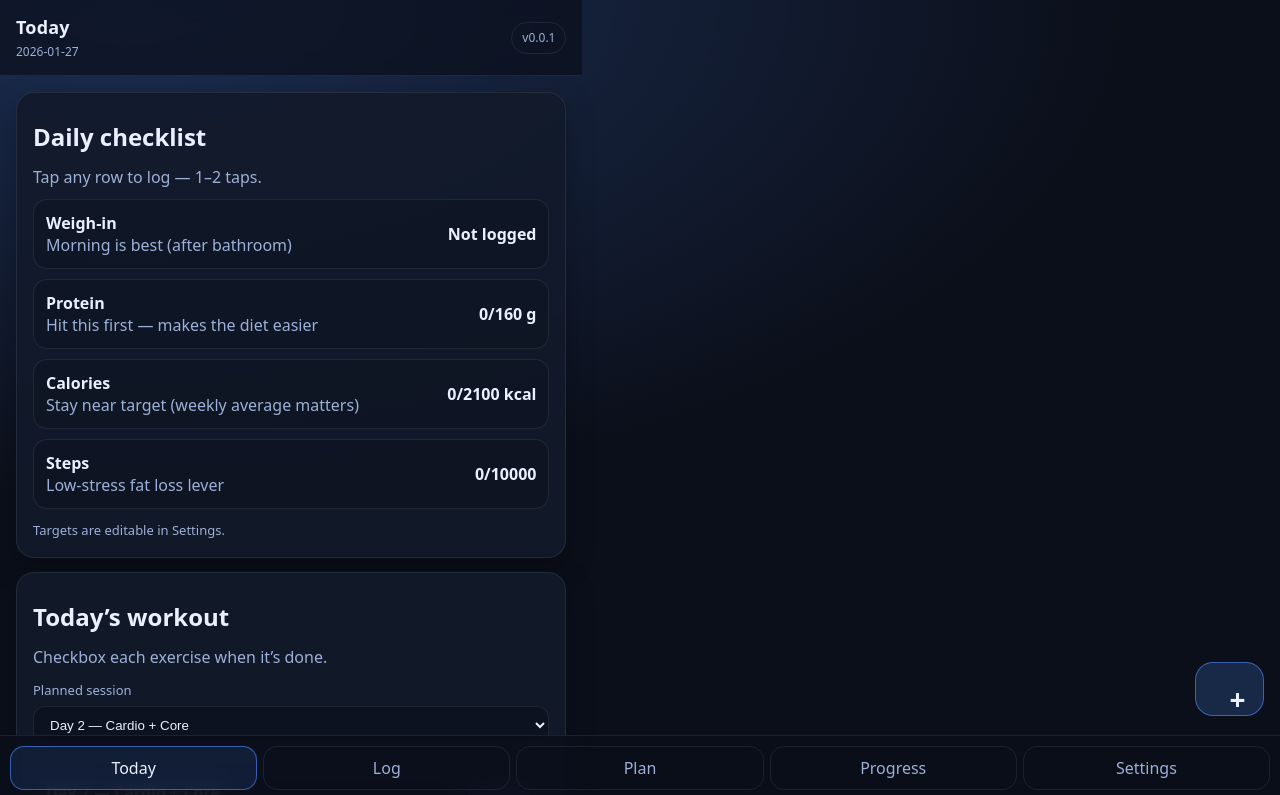
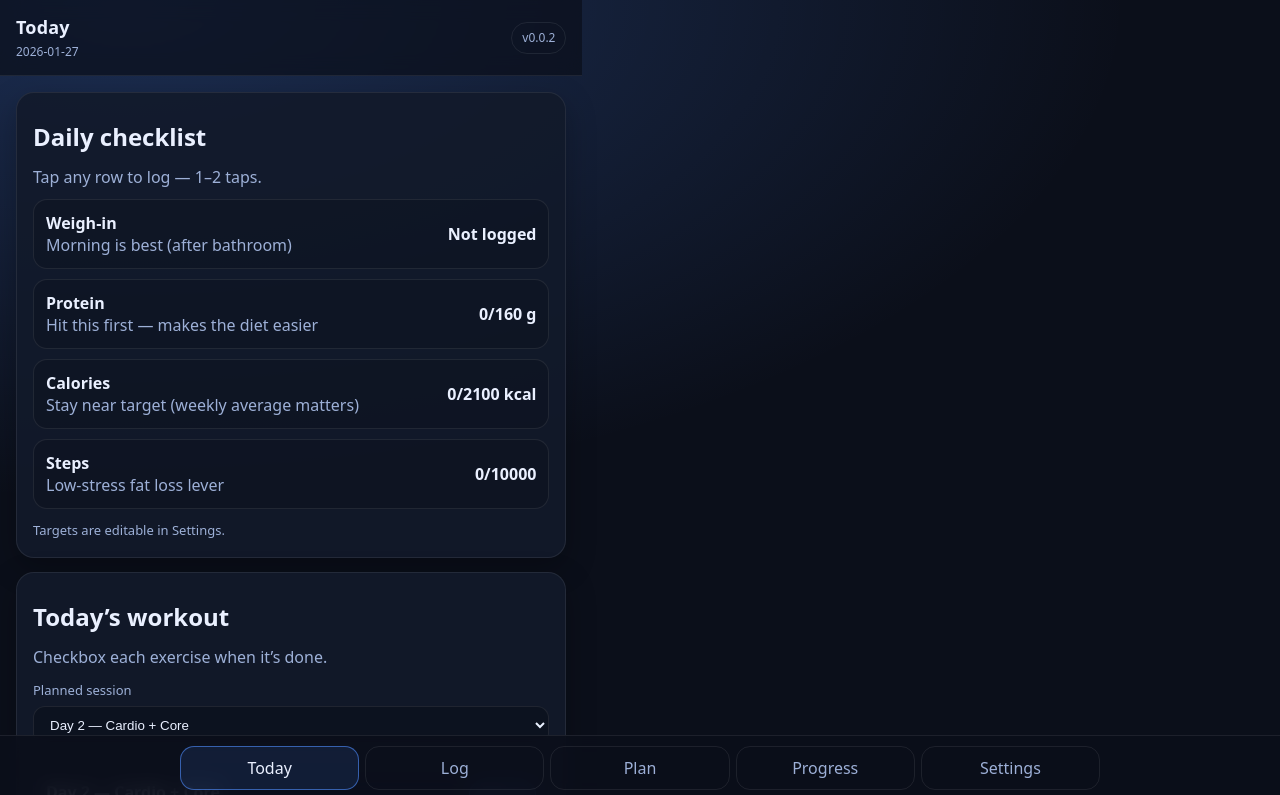
Before and after one commit to Lacose-lab/fitness-plan-tracker, a React (Vite) app: page / in a window 1280 px wide. Shown: the top 795 px of the page. Built offline with nearby package versions, Linux system fonts and the light colour scheme.

Commit message:
v0.0.2: Centered header/nav + safe-area spacing

```diff
--- a/package.json
+++ b/package.json
@@ -1,7 +1,7 @@
 {
   "name": "fitness-plan-tracker",
   "private": true,
-  "version": "0.0.1",
+  "version": "0.0.2",
   "type": "module",
   "scripts": {
     "dev": "vite",
--- a/src/App.css
+++ b/src/App.css
@@ -26,9 +26,11 @@ h3{margin:18px 0 8px}
 /* Shell */
 .appShell{
   min-height:100dvh;
-  padding-bottom:84px; /* room for bottom nav */
+  /* room for bottom nav + iOS safe area */
+  padding-bottom: calc(72px + 18px + env(safe-area-inset-bottom));
 }
 
+/* AppBar (centered like content) */
 .appBar{
   position:sticky;
   top:0;
@@ -36,6 +38,11 @@ h3{margin:18px 0 8px}
   backdrop-filter: blur(10px);
   background: rgba(11,15,26,0.7);
   border-bottom:1px solid var(--border);
+}
+
+.appBarInner{
+  max-width:920px;
+  margin:0 auto;
   padding:14px 16px;
   display:flex;
   justify-content:space-between;
@@ -160,21 +167,27 @@ h3{margin:18px 0 8px}
 
 .hint{margin-top:12px;color:var(--muted);font-size:13px}
 
-/* Bottom nav */
+/* Bottom nav (centered) */
 .bottomNav{
   position:fixed;
   left:0;
   right:0;
   bottom:0;
   z-index:20;
-  display:flex;
-  gap:6px;
-  padding:10px;
   background: rgba(11,15,26,0.86);
   border-top:1px solid var(--border);
   backdrop-filter: blur(10px);
+  padding:10px 10px calc(10px + env(safe-area-inset-bottom));
 }
-.bottomNav button{
+
+.bottomNavInner{
+  max-width:920px;
+  margin:0 auto;
+  display:flex;
+  gap:6px;
+}
+
+.bottomNavInner button{
   flex:1;
   background:transparent;
   color:var(--muted);
@@ -182,7 +195,7 @@ h3{margin:18px 0 8px}
   padding:10px 8px;
   border-radius:14px;
 }
-.bottomNav button.active{
+.bottomNavInner button.active{
   color:var(--text);
   border-color:rgba(79,140,255,0.6);
   background:rgba(79,140,255,0.12);
@@ -192,7 +205,7 @@ h3{margin:18px 0 8px}
 .fab{
   position:fixed;
   right:16px;
-  bottom:84px;
+  bottom: calc(82px + env(safe-area-inset-bottom));
   width:54px;
   height:54px;
   border-radius:18px;
--- a/src/App.tsx
+++ b/src/App.tsx
@@ -21,7 +21,7 @@ type Tab = "today" | "log" | "plan" | "progress" | "settings";
 
 type Metric = "weightKg" | "steps" | "calories" | "proteinG";
 
-const APP_VERSION = "0.0.1";
+const APP_VERSION = "0.0.2";
 
 function numberOrUndef(v: string): number | undefined {
   const n = Number(v);
@@ -248,13 +248,23 @@ export default function App() {
   return (
     <div className="appShell">
       <header className="appBar">
+        <div className="appBarInner">
           <div>
             <div className="appTitle">
-            {tab === "today" ? "Today" : tab === "log" ? "Log" : tab === "plan" ? "Plan" : tab === "progress" ? "Progress" : "Settings"}
+              {tab === "today"
+                ? "Today"
+                : tab === "log"
+                  ? "Log"
+                  : tab === "plan"
+                    ? "Plan"
+                    : tab === "progress"
+                      ? "Progress"
+                      : "Settings"}
             </div>
             <div className="appSub">{today}</div>
           </div>
           <div className="appBadge">v{APP_VERSION}</div>
+        </div>
       </header>
 
       <main className="main">
@@ -578,11 +588,14 @@ export default function App() {
         )}
       </main>
 
+      {tab !== "today" && (
         <button className="fab" onClick={() => openMetric("weightKg")} aria-label="Quick log">
           +
         </button>
+      )}
 
       <nav className="bottomNav">
+        <div className="bottomNavInner">
           <button className={tab === "today" ? "active" : ""} onClick={() => setTab("today")}>
             Today
           </button>
@@ -598,6 +611,7 @@ export default function App() {
           <button className={tab === "settings" ? "active" : ""} onClick={() => setTab("settings")}>
             Settings
           </button>
+        </div>
       </nav>
 
       <MetricSheet
```
Also changed, not shown: 1 other file (tests, documents, lock files or other folders). Lines whose indentation alone changed are shown as unchanged.
